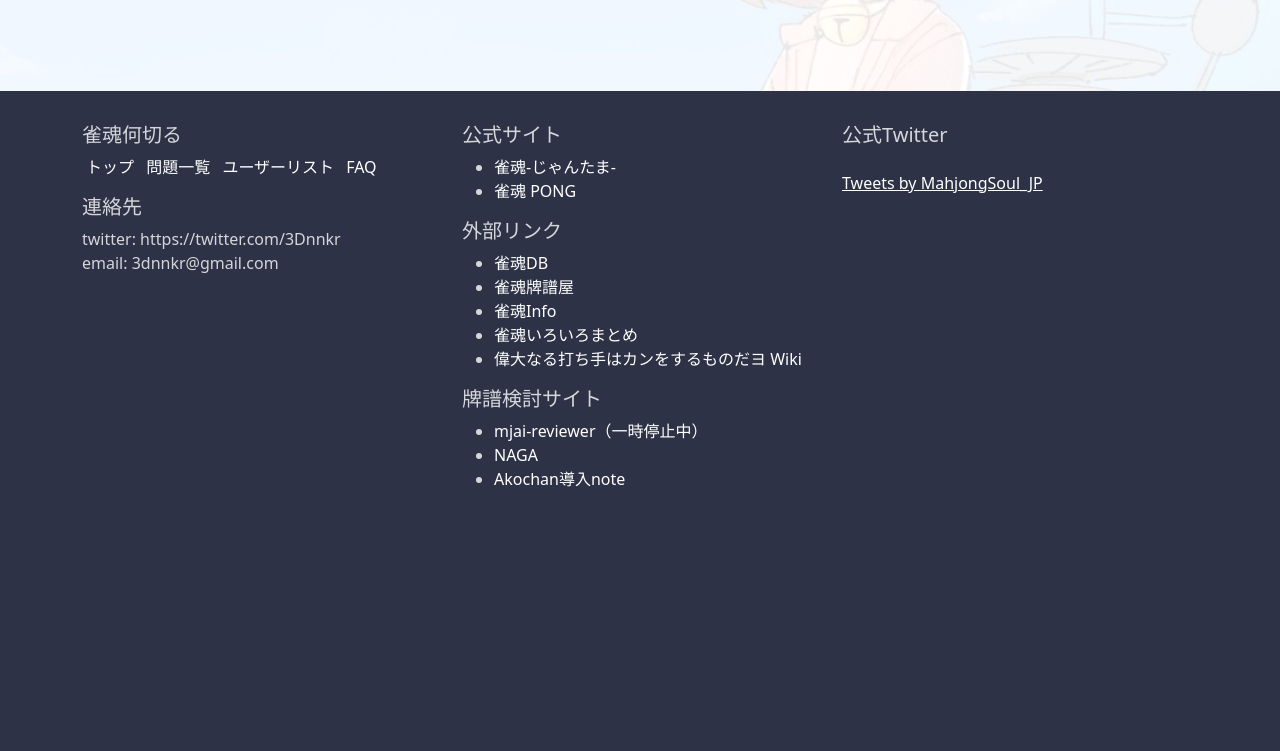
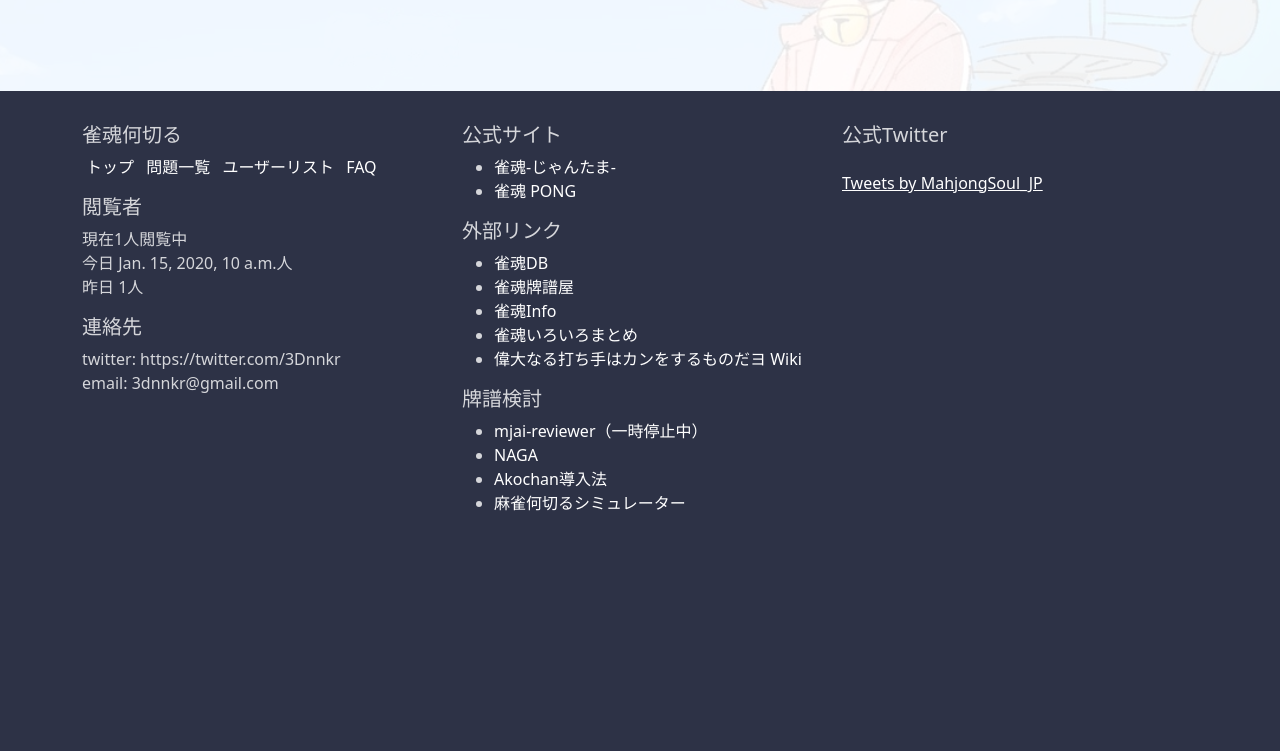
Before and after one commit to 3Dnnkr/mahjongSite, a Django app: template user/templates/user/user_index.html in a window 1280 px wide. Shown: the part 349-1100 px from the top of the page. Run offline with Django 3.2, Linux system fonts and the light colour scheme; tables that the repository leaves empty hold one stand-in row (values such as "Sample post"); the template is opened without the code that fills it: values that come from a table or form of the project are taken from there, most other values are stand-ins (such as "Sample title", 1, 10 or a date in 2020); some libraries are stand-ins or nearby versions.

Commit message:
arange ga4

```diff
--- a/mahjongSite/settings.py
+++ b/mahjongSite/settings.py
@@ -77,7 +77,7 @@ TEMPLATES = [
                 'social_django.context_processors.backends',
                 'social_django.context_processors.login_redirect',
                 'mahjongSite.context_processors.google_analytics',
-                'mahjongSite.context_processors.active_user_num',
+                'mahjongSite.context_processors.user_num',
             ],
             'builtins':[
                 'nnkr.templatetags.extra_tags'
--- a/nnkr/templates/nnkr/base.html
+++ b/nnkr/templates/nnkr/base.html
@@ -26,7 +26,7 @@
     <link rel="stylesheet" type="text/css" href="{% static 'css/footer.css' %}">
     <link rel="stylesheet" type="text/css" href="{% static 'css/style.css' %}">
 
-    <title>雀魂何切る</title>
+    <title>{% block title %}雀魂何切るタイトル{% endblock %}</title>
 </head>
 
 <body class="bg-img">
@@ -112,8 +112,12 @@
               <a class="mx-1 link-nu" href="{% url 'user:index' %}">ユーザーリスト</a>
               <a class="mx-1 link-nu" href="{% url 'nnkr:faq' %}">FAQ</a>
               <br>
+              <h5 class="mt-3">閲覧者</h5>
+              現在{% if active_user_num == 0 %}1{% else %}{{ active_user_num }}{% endif %}人閲覧中<br>
+              今日 {{ today_user_num }}人<br>
+              昨日 {{ yesterday_user_num }}人<br>
               <h5 class="mt-3">連絡先</h5>
-              twitter: https://twitter.com/3Dnnkr <br>
+              twitter: https://twitter.com/3Dnnkr<br>
               email: 3dnnkr@gmail.com<br>
             </div>
           </div>
@@ -134,11 +138,12 @@
               <li><a class="link-nu" href="https://wikiwiki.jp/nya/">偉大なる打ち手はカンをするものだヨ Wiki</a></li>
             </ul>
 
-            <h5>牌譜検討サイト</h5>
+            <h5>牌譜検討</h5>
             <ul>
               <li><a class="link-nu" href="https://mjai.ekyu.moe/ja.html">mjai-reviewer（一時停止中）</a></li>
               <li><a class="link-nu" href="https://naga.dmv.nico/naga_report/top/">NAGA</a></li>
-              <li><a class="link-nu" href="https://note.com/worldofaramaki/n/n998cc379fe14">Akochan導入note</a></li>
+              <li><a class="link-nu" href="https://mahjongsoul.club/content/akochan-reviewer-%E3%82%92%E4%BD%BF%E7%94%A8%E3%81%97%E3%81%A6%E3%80%81%E3%83%AD%E3%83%BC%E3%82%AB%E3%83%ABwindowspc%E3%81%A7%E9%9B%80%E9%AD%82%E7%89%8C%E8%AD%9C%E8%A7%A3%E6%9E%90%E3%81%99%E3%82%8B%E6%89%8B%E9%A0%86">Akochan導入法</a></li>
+              <li><a class="link-nu" href="https://pystyle.info/apps/mahjong-nanikiru-simulator/">麻雀何切るシミュレーター</a></li>
             </ul>
           </div>
 
--- a/nnkr/templates/nnkr/detail.html
+++ b/nnkr/templates/nnkr/detail.html
@@ -1,5 +1,6 @@
 {% extends 'nnkr/base.html' %}
 {% load static %}
+{% block title %}雀魂何切る問題-{{ question.id }}{% endblock %}
 {% block content %}
 
 
--- a/nnkr/templates/nnkr/faq.html
+++ b/nnkr/templates/nnkr/faq.html
@@ -1,4 +1,5 @@
 {% extends 'nnkr/base.html' %}
+{% block title %}雀魂何切るFAQ{% endblock %}
 {% block content %}
 
 <div class="pt-3">
--- a/nnkr/templates/nnkr/index.html
+++ b/nnkr/templates/nnkr/index.html
@@ -1,4 +1,5 @@
 {% extends 'nnkr/base.html' %}
+{% block title %}雀魂何切る問題一覧{% endblock %}
 {% block content %}
 
 
--- a/nnkr/templates/nnkr/tag_question.html
+++ b/nnkr/templates/nnkr/tag_question.html
@@ -1,4 +1,5 @@
 {% extends 'nnkr/base.html' %}
+{% block title %}雀魂何切るタグ{{ tag.name }}{% endblock %}
 {% block content %}
 
 <div class="pt-3 text-center">
--- a/nnkr/templates/nnkr/top.html
+++ b/nnkr/templates/nnkr/top.html
@@ -1,5 +1,6 @@
 {% extends 'nnkr/base.html' %}
 {% load static %}
+{% block title %}雀魂何切る{% endblock %}
 {% block content %}
 
 <div class="pt-3">
--- a/user/templates/user/user_index.html
+++ b/user/templates/user/user_index.html
@@ -1,4 +1,5 @@
 {% extends 'nnkr/base.html' %}
+{% block title %}雀魂何切るユーザーリスト{% endblock %}
 {% block content %}
 
 <div class="pt-3">
```
Also changed, not shown: mahjongSite/context_processors.py (+5 -4 lines).
